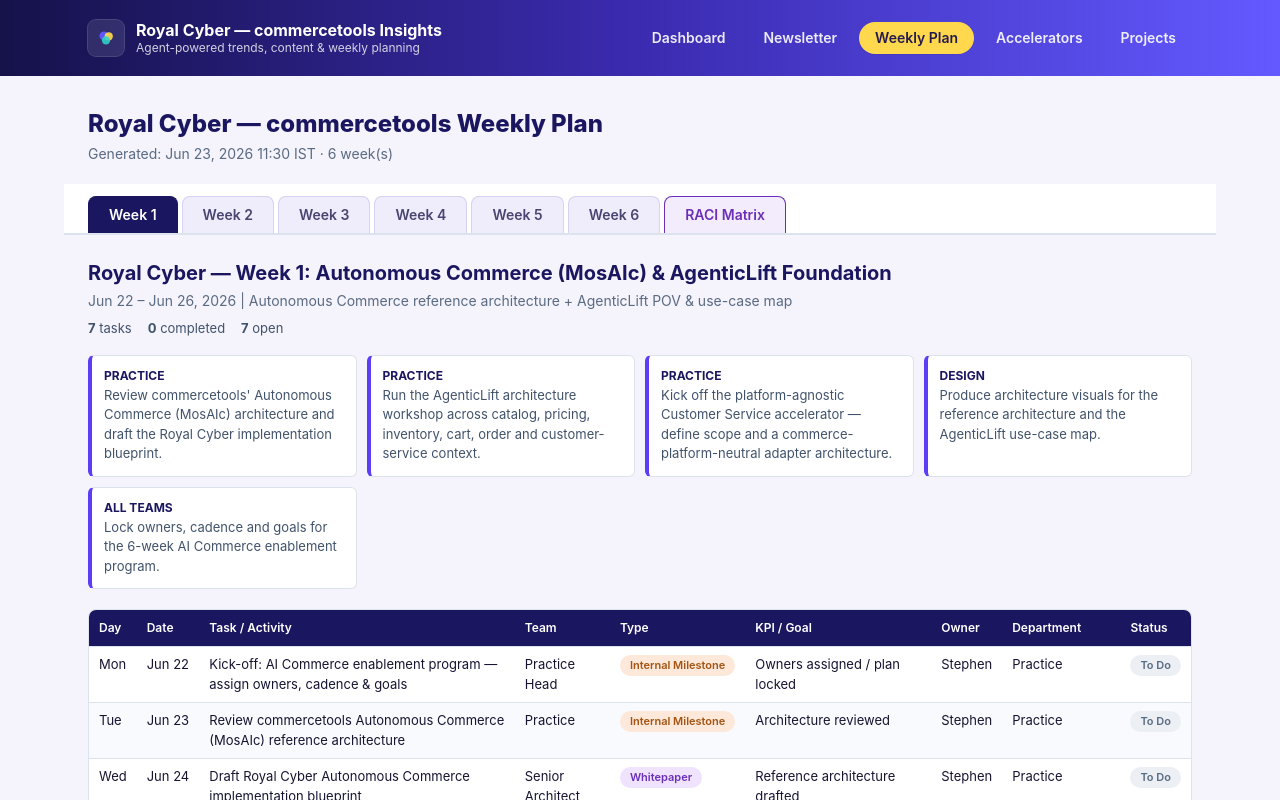
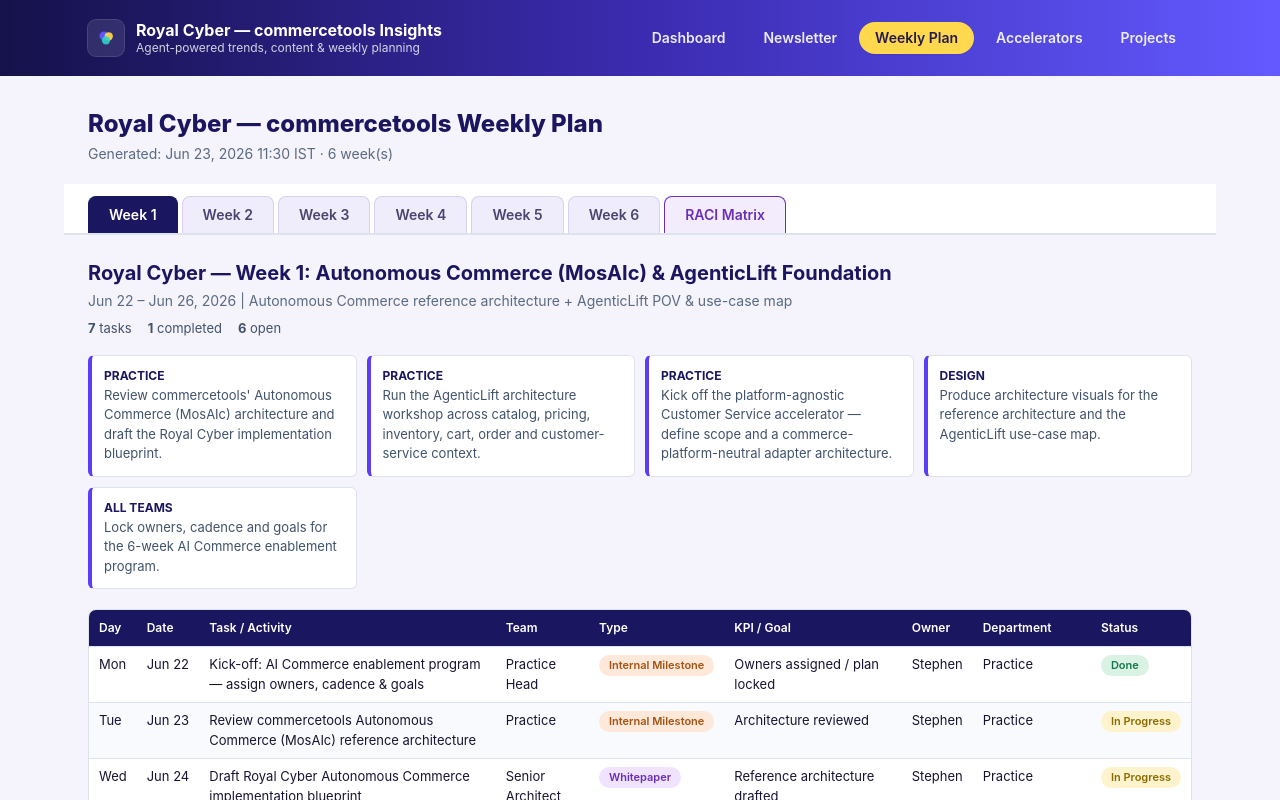
Before and after one commit to stephenalbert777/commercetools-insights, a Next.js app: page /weekly-plan in a window 1280 px wide. Shown: the top 800 px of the page. Built offline with nearby package versions, Linux system fonts and the light colour scheme.

Commit message:
Add commercetools for Builders, CSA HeyGen video embed, and Week 1 task status updates

```diff
--- a/data/weeklyPlan.ts
+++ b/data/weeklyPlan.ts
@@ -84,9 +84,9 @@
         { team: "All Teams", text: "Lock owners, cadence and goals for the 6-week AI Commerce enablement program." },
       ],
       tasks: [
-        { day: "Mon", date: "Jun 22", activity: "Kick-off: AI Commerce enablement program — assign owners, cadence & goals", team: "Practice Head", type: "Internal Milestone", kpi: "Owners assigned / plan locked", owner: "Stephen", department: "Practice", status: "todo" },
-        { day: "Tue", date: "Jun 23", activity: "Review commercetools Autonomous Commerce (MosAIc) reference architecture", team: "Practice", type: "Internal Milestone", kpi: "Architecture reviewed", owner: "Stephen", department: "Practice", status: "todo" },
-        { day: "Wed", date: "Jun 24", activity: "Draft Royal Cyber Autonomous Commerce implementation blueprint", team: "Senior Architect", type: "Whitepaper", kpi: "Reference architecture drafted", owner: "Stephen", department: "Practice", status: "todo" },
+        { day: "Mon", date: "Jun 22", activity: "Kick-off: AI Commerce enablement program — assign owners, cadence & goals", team: "Practice Head", type: "Internal Milestone", kpi: "Owners assigned / plan locked", owner: "Stephen", department: "Practice", status: "done" },
+        { day: "Tue", date: "Jun 23", activity: "Review commercetools Autonomous Commerce (MosAIc) reference architecture", team: "Practice", type: "Internal Milestone", kpi: "Architecture reviewed", owner: "Stephen", department: "Practice", status: "prog" },
+        { day: "Wed", date: "Jun 24", activity: "Draft Royal Cyber Autonomous Commerce implementation blueprint", team: "Senior Architect", type: "Whitepaper", kpi: "Reference architecture drafted", owner: "Stephen", department: "Practice", status: "prog" },
         { day: "Thu", date: "Jun 25", activity: "AgenticLift architecture workshop: catalog, pricing, inventory, cart, order & CS context", team: "Practice", type: "Meeting", kpi: "Workshop completed", owner: "Stephen", department: "Practice", status: "todo" },
         { day: "Fri", date: "Jun 26", activity: "Publish AgenticLift POV + use-case map", team: "Senior Architect", type: "Internal Milestone", kpi: "POV + use-case map published", owner: "Stephen", department: "Practice", status: "todo" },
         { day: "Fri", date: "Jun 26", activity: "Define platform-agnostic Customer Service accelerator scope & adapter architecture", team: "Practice", type: "Internal Milestone", kpi: "CS accelerator scope & architecture defined", owner: "Stephen", department: "Practice", status: "todo" },
```
